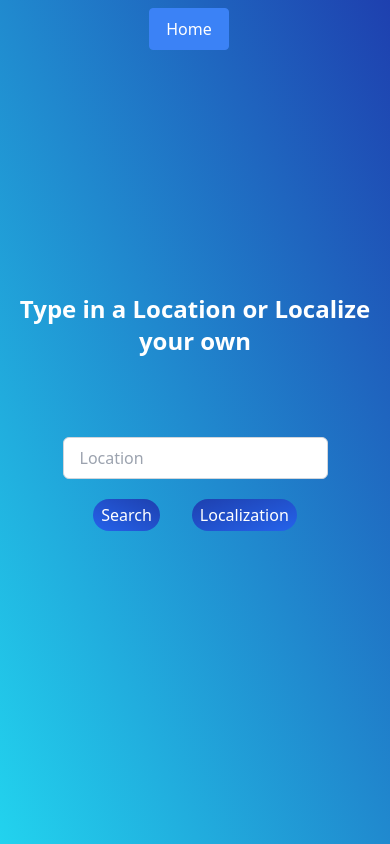
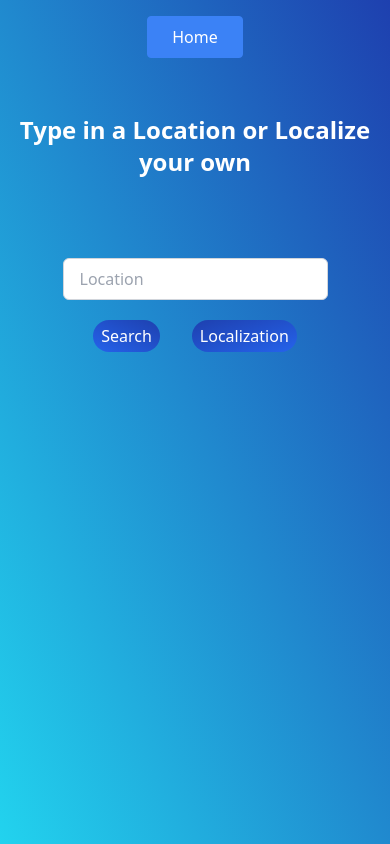
Before and after one commit to FelixMairamhof/Weather-App, a React (Create React App) app in the folder React/weather-app/: page / in a window 390 px wide. Built offline with nearby package versions, Linux system fonts and the light colour scheme.

Commit message:
Made shit responsiv

```diff
--- a/React/weather-app/public/index.html
+++ b/React/weather-app/public/index.html
@@ -27,7 +27,7 @@
 
     <title>React App</title>
   </head>
-  <body  class="min-h-screen flex items-center justify-center bg-gradient-to-tr from-cyan-400 to-blue-800">
+  <body  class="min-h-screen flex justify-center bg-gradient-to-tr from-cyan-400 to-blue-800">
     <noscript>You need to enable JavaScript to run this app.</noscript>
     <div id="root"></div>
     <!--
--- a/React/weather-app/src/components/LocationForm.jsx
+++ b/React/weather-app/src/components/LocationForm.jsx
@@ -77,7 +77,7 @@ function LocationForm(props) {
     }
 
     return (
-        <div className="text-center">
+        <div className="text-center mt-10">
             <h1 className="mb-20 text-white font-bold text-2xl">Type in a Location or Localize your own </h1>
             <input onChange={handleChange} value={input} name="input" type="text" placeholder="Location" className="border border-gray-300 rounded-md px-4 py-2 focus:outline-none focus:border-blue-500" />
             <div className="flex justify-center my-5">
--- a/React/weather-app/src/components/Navbar.jsx
+++ b/React/weather-app/src/components/Navbar.jsx
@@ -2,23 +2,23 @@ import React from "react";
 import { Link } from "react-router-dom";
 
 export default function Navbar({ positions }) {
-    //const ApiKey = "877d8f5c9a2b5e3b8d609a3ff3b6f42f";
-
     return (
         <div>
-            <nav className="flex justify-center">
-                <div className="absolute top-2">
-                    <ul className="flex ">
-                        <li className="mr-3">
-                            <Link to="/" className="inline-block border border-blue-500 rounded py-2 px-4 bg-blue-500 hover:bg-blue-700 text-white">Home</Link>
+            <nav>
+                <div className="flex justify-center">
+                    <ul className="flex flex-wrap justify-center">
+                        <li className="m-2">
+                            <Link to="/" className="inline-block border border-blue-500 rounded py-2 px-6 m-2 bg-blue-500 hover:bg-blue-700 text-white">
+                                Home
+                            </Link>
                         </li>
-                        {/* Render links for each added location if positions array is defined */}
-                        {positions && positions.map((position, index) => {
-                            return(
-                            <li key={index} className="mr-3">
-                                <Link to={`/weather/${position.city}`} className="inline-block border border-blue-500 rounded py-2 px-4 bg-blue-500 hover:bg-blue-700 text-white">{position.city}</Link>
+                        {positions && positions.map((position, index) => (
+                            <li key={index} className="m-2">
+                                <Link to={`/weather/${position.city}`} className="inline-block border border-blue-500 rounded py-2 px-6 m-2 bg-blue-500 hover:bg-blue-700 text-white">
+                                    {position.city}
+                                </Link>
                             </li>
-                        )})}
+                        ))}
                     </ul>
                 </div>
             </nav>
--- a/React/weather-app/src/components/Weather.jsx
+++ b/React/weather-app/src/components/Weather.jsx
@@ -11,6 +11,7 @@ function Weather(props) {
                 if (resultWeather.ok) {
                     const weatherData = await resultWeather.json();
                     setDataWeather(weatherData);
+                    console.log(weatherData);
                 } else {
                     throw new Error("Error fetching weather data");
                 }
@@ -25,19 +26,29 @@ function Weather(props) {
     }, [props.lat, props.lon]);
 
     return (
-        <div className="mt-20">
+        <div className="mt-10">
             {dataWeather && (
                 <div className="flex justify-center text-center p-5">
                     <div className="shadow-2xl w-5/6 bg-gradient-to-b from-blue-400 to-blue-600 p-5 rounded-3xl">
-                        <h1 className="text-3xl font-bold text-white">{dataWeather.name} {dataWeather.sys.country}</h1>
+                        <h1 className="text-3xl font-bold text-white">
+                            {dataWeather.name} {dataWeather.sys.country}
+                        </h1>
 
                         <div className="flex justify-center">
-                            <img className="h-32 w-32" src={`https://openweathermap.org/img/wn/${dataWeather.weather[0].icon}.png`} alt="icon"/>
+                            <img
+                                className="h-32 w-32"
+                                src={`https://openweathermap.org/img/wn/${dataWeather.weather[0].icon}.png`}
+                                alt="icon"
+                            />
                         </div>
 
-                        <h2 className="font-bold text-5xl text-white">{dataWeather.main.temp}°C</h2>
+                        <h2 className="font-bold text-5xl text-white">
+                            {Math.ceil(dataWeather.main.temp)}°C
+                        </h2>
 
-                        <h2 className="text-xl font-bold text-white p-5">{dataWeather.weather[0].description}</h2>
+                        <h2 className="text-xl font-bold text-white p-5">
+                            {dataWeather.weather[0].description}
+                        </h2>
                     </div>
                 </div>
             )}
@@ -45,17 +56,36 @@ function Weather(props) {
             {dataWeather && (
                 <div className="flex justify-center text-center my-5">
                     <div className="shadow-2xl mx-8 w-1/3 bg-gradient-to-l from-blue-400 to-blue-600 rounded-3xl">
-                        <h2 className="text-sm font-bold text-white p-5 border-b">FeelsLike: <br/>{dataWeather.main.feels_like} °C</h2>
-                        <h2 className="text-sm font-bold text-white p-5 border-b">minTemp: <br/>{dataWeather.main.temp_min} °C</h2>
-                        <h2 className="text-sm font-bold text-white p-5">maxTemp: <br/>{dataWeather.main.temp_max} °C</h2>
+                        <h2 className="text-sm font-bold text-white p-5 border-b">
+                            Feels Like: <br />
+                            {Math.ceil(dataWeather.main.feels_like)}°C
+                        </h2>
+                        <h2 className="text-sm font-bold text-white p-5 border-b">
+                            minTemp: <br />
+                            {Math.ceil(dataWeather.main.temp_min)}°C
+                        </h2>
+                        <h2 className="text-sm font-bold text-white p-5">
+                            maxTemp: <br />
+                            {Math.ceil(dataWeather.main.temp_max)}°C
+                        </h2>
                     </div>
                     <div className="shadow-2xl mx-8 w-1/3 bg-gradient-to-r from-blue-400 to-blue-600 rounded-3xl">
-                        <h2 className="text-sm font-bold text-white p-5 border-b">Pressure: <br/>{dataWeather.main.pressure} bar</h2>
-                        <h2 className="text-sm font-bold text-white p-5 border-b">Humidity: <br/>{dataWeather.main.humidity} %</h2>
-                        <h2 className="text-sm font-bold text-white p-5">Wind: <br/>{dataWeather.wind.speed} km/h</h2>
+                        <h2 className="text-sm font-bold text-white p-5 border-b">
+                            Pressure: <br />
+                            {Math.ceil(dataWeather.main.pressure)} hPa
+                        </h2>
+                        <h2 className="text-sm font-bold text-white p-5 border-b">
+                            Humidity: <br />
+                            {Math.ceil(dataWeather.main.humidity)}%
+                        </h2>
+                        <h2 className="text-sm font-bold text-white p-5">
+                            Wind: <br />
+                            {Math.ceil(dataWeather.wind.speed)} km/h
+                        </h2>
                     </div>
                 </div>
             )}
+
         </div>
     );
 }
```
